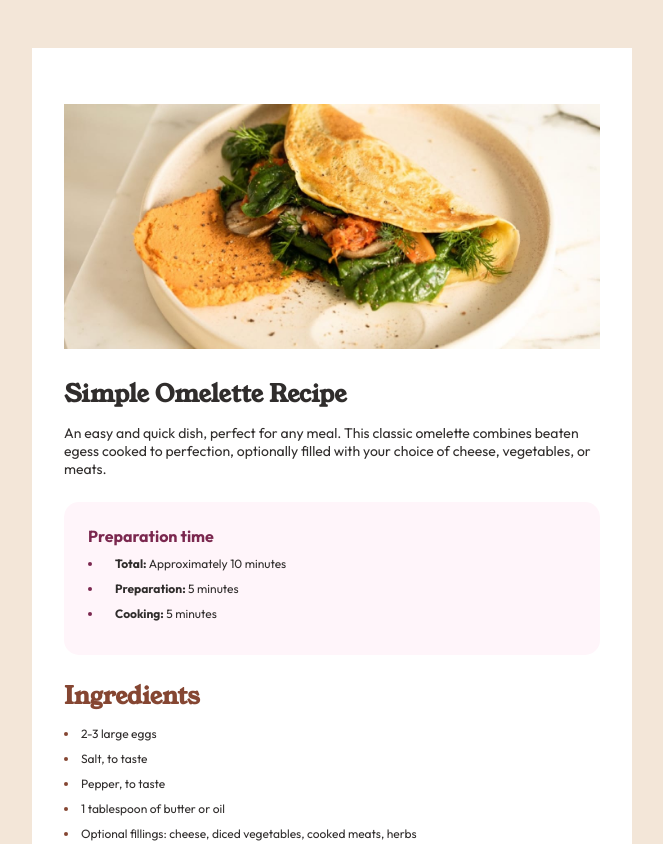
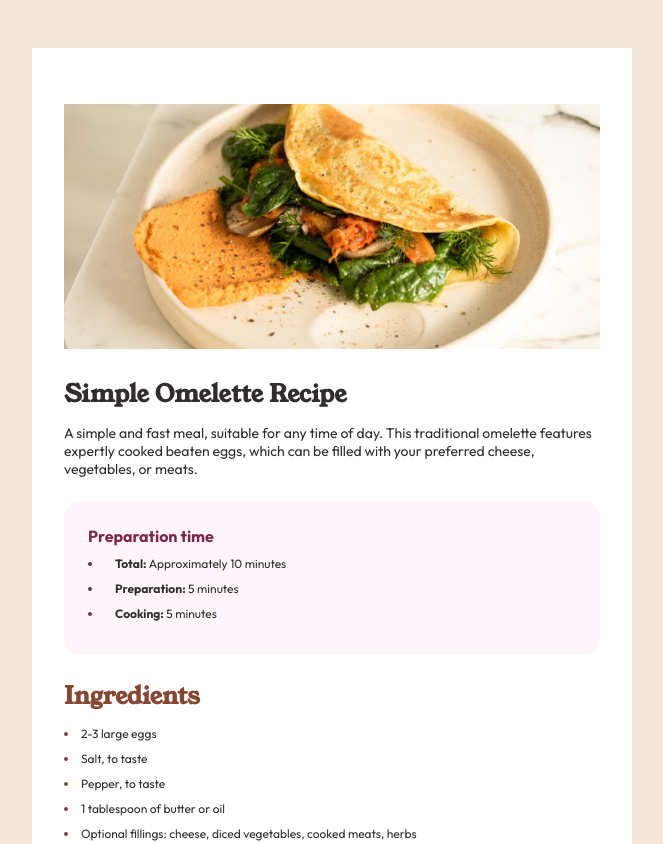
Before and after one commit to rowleks/recipe-page, a plain HTML site: page index.html in a window 1280 px wide. Shown: the top 844 px of the page, without its empty margins (308-971 px from the left). Drawn offline with Linux system fonts and the light colour scheme.

Commit message:
Updated index.html

```diff
--- a/index.html
+++ b/index.html
@@ -18,7 +18,7 @@
 
         <section class="s2">
             <h1>Simple Omelette Recipe</h1>
-            <p>An easy and quick dish, perfect for any meal. This classic omelette combines beaten egess cooked to perfection, optionally filled with your choice of cheese, vegetables, or meats.</p>
+            <p>A simple and fast meal, suitable for any time of day. This traditional omelette features expertly cooked beaten eggs, which can be filled with your preferred cheese, vegetables, or meats.</p>
 
         </section>
 
```
